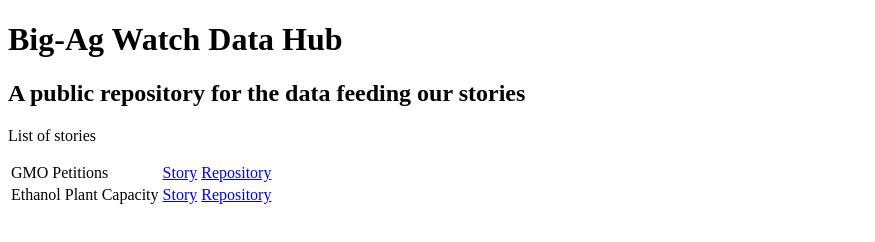
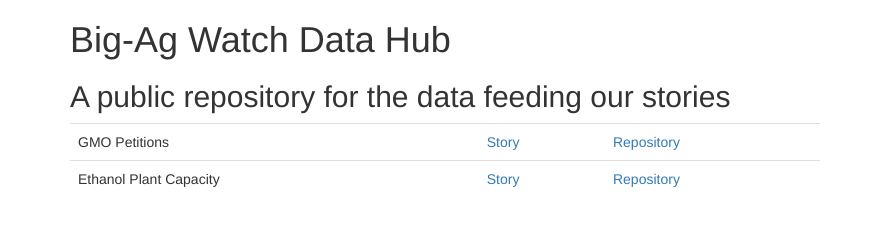
Before and after one commit to Big-AgWatch/big-agwatch.github.io, a plain HTML site: page index.html in a window 1280 px wide. Shown: the whole page, without its empty margins (0-875 px from the left). Drawn offline with nearby package versions, Linux system fonts and the light colour scheme.

Commit message:
updated with bootstrap theme

```diff
--- a/index.html
+++ b/index.html
@@ -2,13 +2,19 @@
 <html lang="en">
 <head>
     <meta charset="UTF-8">
+    <meta name="viewport" content="width=device-width, initial-scale=1">
     <title>Big-Ag Watch</title>
+	<link rel="stylesheet" href="https://maxcdn.bootstrapcdn.com/bootstrap/3.3.5/css/bootstrap.min.css">
+	<link rel="stylesheet" href="https://maxcdn.bootstrapcdn.com/bootstrap/3.3.5/css/bootstrap-theme.min.css">
+	<script src="https://maxcdn.bootstrapcdn.com/bootstrap/3.3.5/js/bootstrap.min.js"></script>
 </head>
 <body>
+	<div class="container">
+		<div class="row">
+			<div class="col-xs-12 col-sm-6 col-md-8">
 		    <h1>Big-Ag Watch Data Hub</h1>
 		    <h2>A public repository for the data feeding our stories</h2>
-    <p>List of stories</p>
-    <table>
+		    <table class='table'>
 			<tbody>
 		        	<tr>
 					<td>GMO Petitions</td>
@@ -22,5 +28,7 @@
 				</tr>
 		    	</tbody>
 		    </table>
+		</div>
+	</div>
 </body>
 </html>
```
Lines whose indentation alone changed are shown as unchanged.
